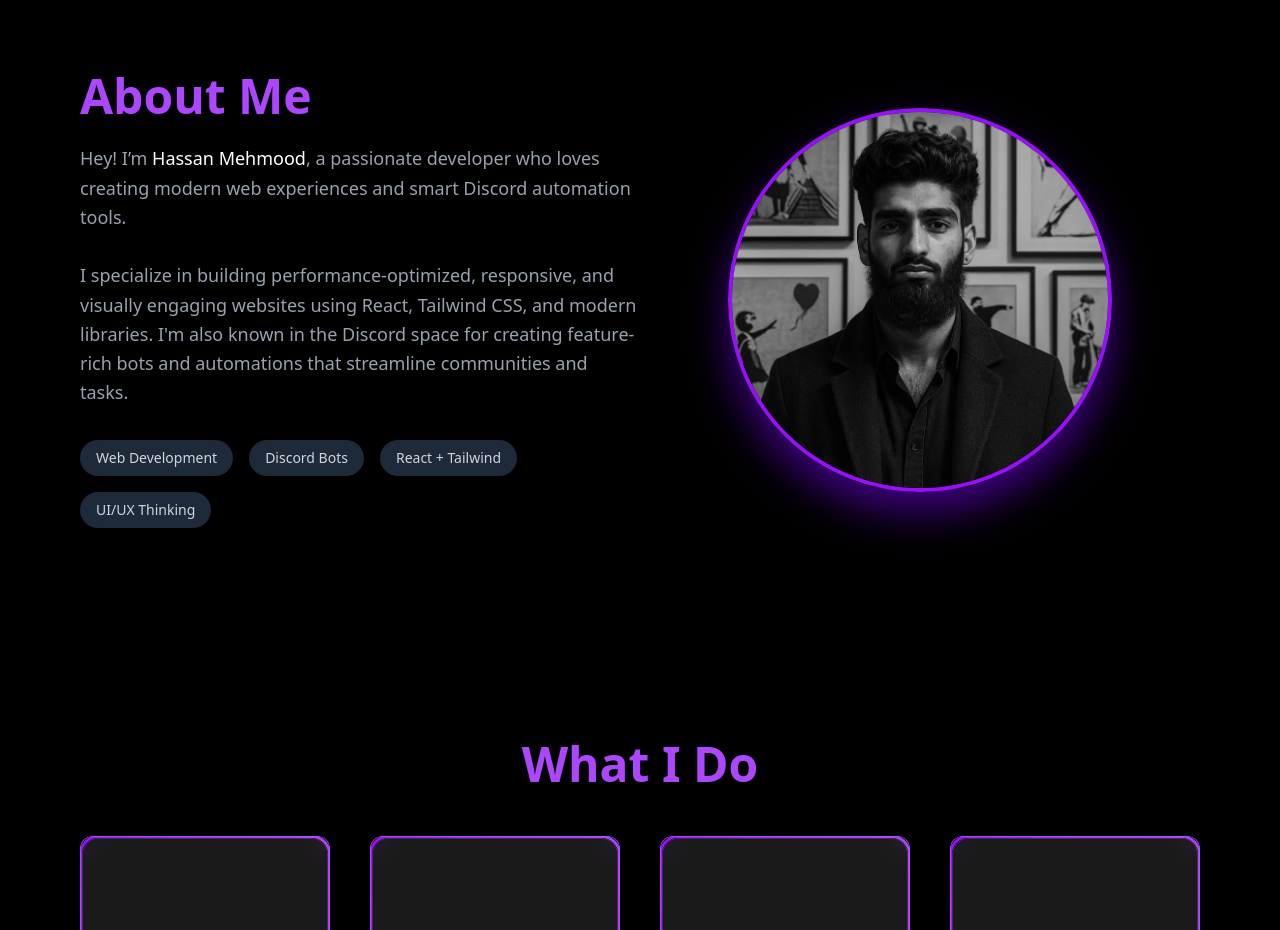
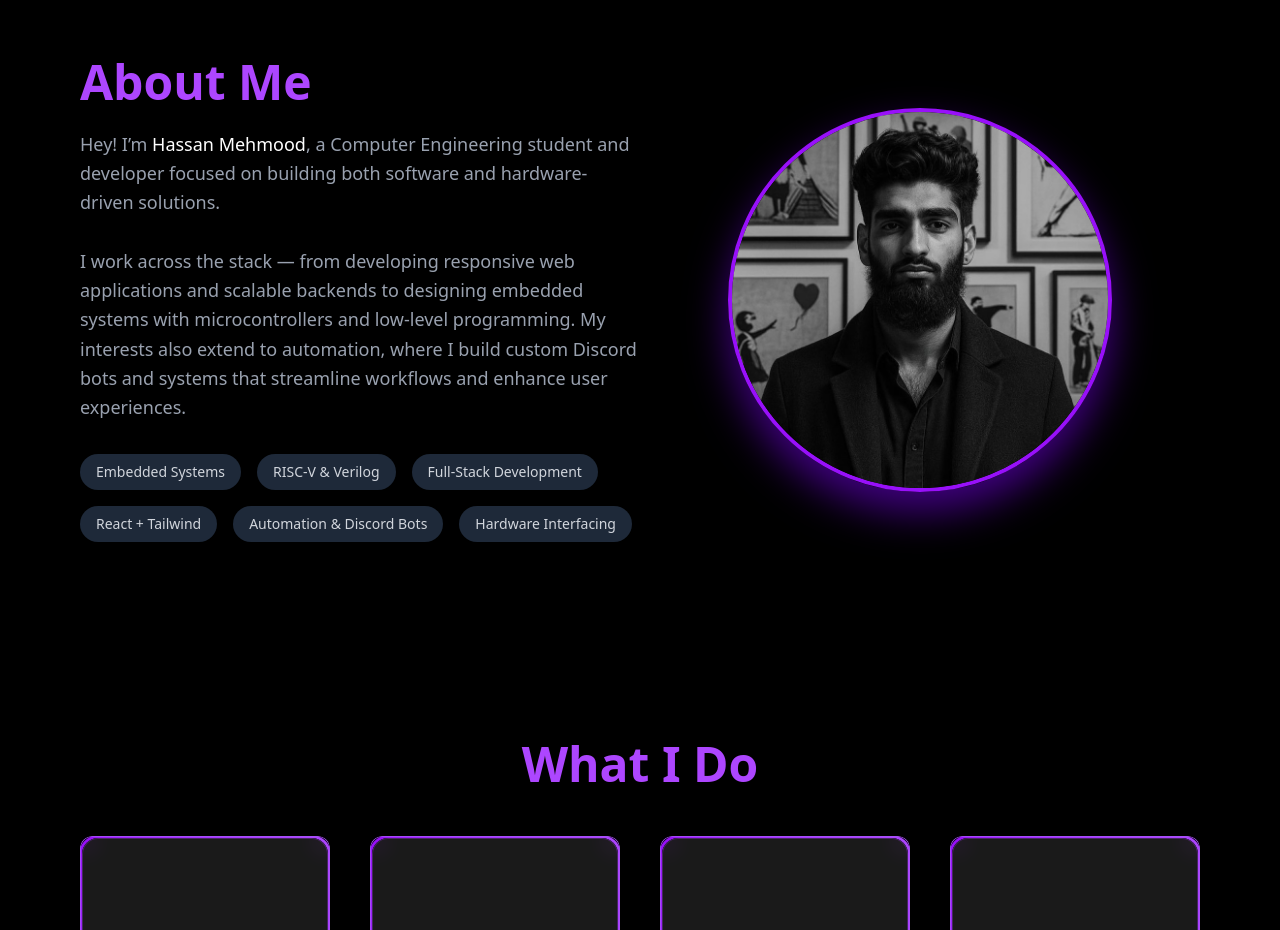
Before and after one commit to Hassan-Mef/New-Portfolio, a React (Vite) app: page / in a window 1280 px wide. Shown: the part 900-1830 px from the top of the page. Built offline with nearby package versions, Linux system fonts and the light colour scheme.

Commit message:
feat: update About section to reflect current skills and interests

```diff
--- a/src/sections/About.jsx
+++ b/src/sections/About.jsx
@@ -41,28 +41,34 @@ const About = () => {
         <p className="text-gray-400 text-lg leading-relaxed">
           Hey! I’m{" "}
           <span className="text-white font-medium">Hassan Mehmood</span>, a
-          passionate developer who loves creating modern web experiences and
-          smart Discord automation tools.
+          Computer Engineering student and developer focused on building both
+          software and hardware-driven solutions.
           <br />
-          <br />I specialize in building performance-optimized, responsive, and
-          visually engaging websites using React, Tailwind CSS, and modern
-          libraries. I'm also known in the Discord space for creating
-          feature-rich bots and automations that streamline communities and
-          tasks.
+          <br />I work across the stack — from developing responsive web
+          applications and scalable backends to designing embedded systems with
+          microcontrollers and low-level programming. My interests also extend
+          to automation, where I build custom Discord bots and systems that
+          streamline workflows and enhance user experiences.
         </p>
 
         <div className="mt-8 flex flex-wrap justify-center lg:justify-start gap-4 text-sm">
           <span className="bg-gray-800 text-gray-300 px-4 py-2 rounded-full">
-            Web Development
+            Embedded Systems
           </span>
           <span className="bg-gray-800 text-gray-300 px-4 py-2 rounded-full">
-            Discord Bots
+            RISC-V & Verilog
+          </span>
+          <span className="bg-gray-800 text-gray-300 px-4 py-2 rounded-full">
+            Full-Stack Development
           </span>
           <span className="bg-gray-800 text-gray-300 px-4 py-2 rounded-full">
             React + Tailwind
           </span>
           <span className="bg-gray-800 text-gray-300 px-4 py-2 rounded-full">
-            UI/UX Thinking
+            Automation & Discord Bots
+          </span>
+          <span className="bg-gray-800 text-gray-300 px-4 py-2 rounded-full">
+            Hardware Interfacing
           </span>
         </div>
       </div>
```
